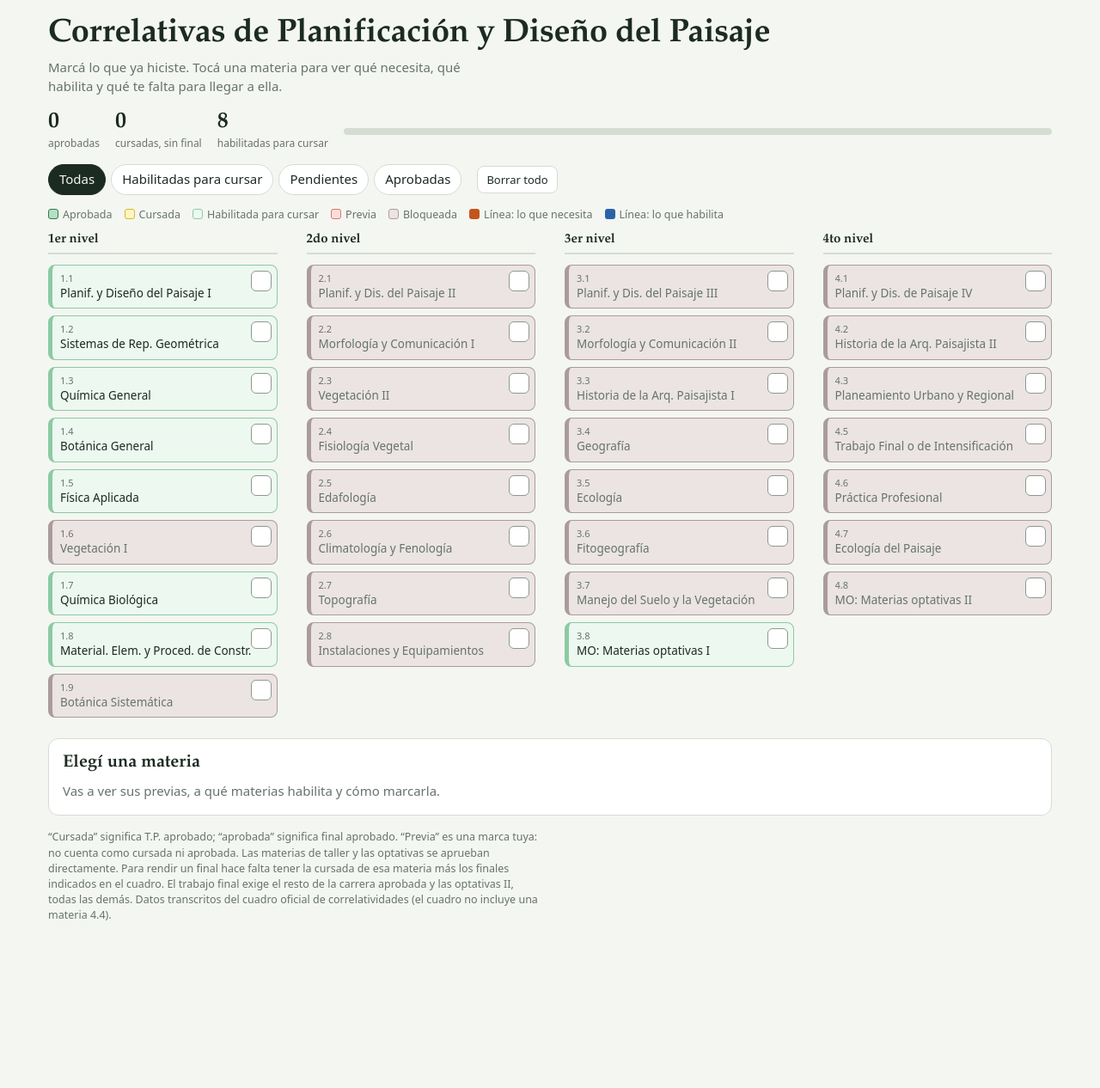
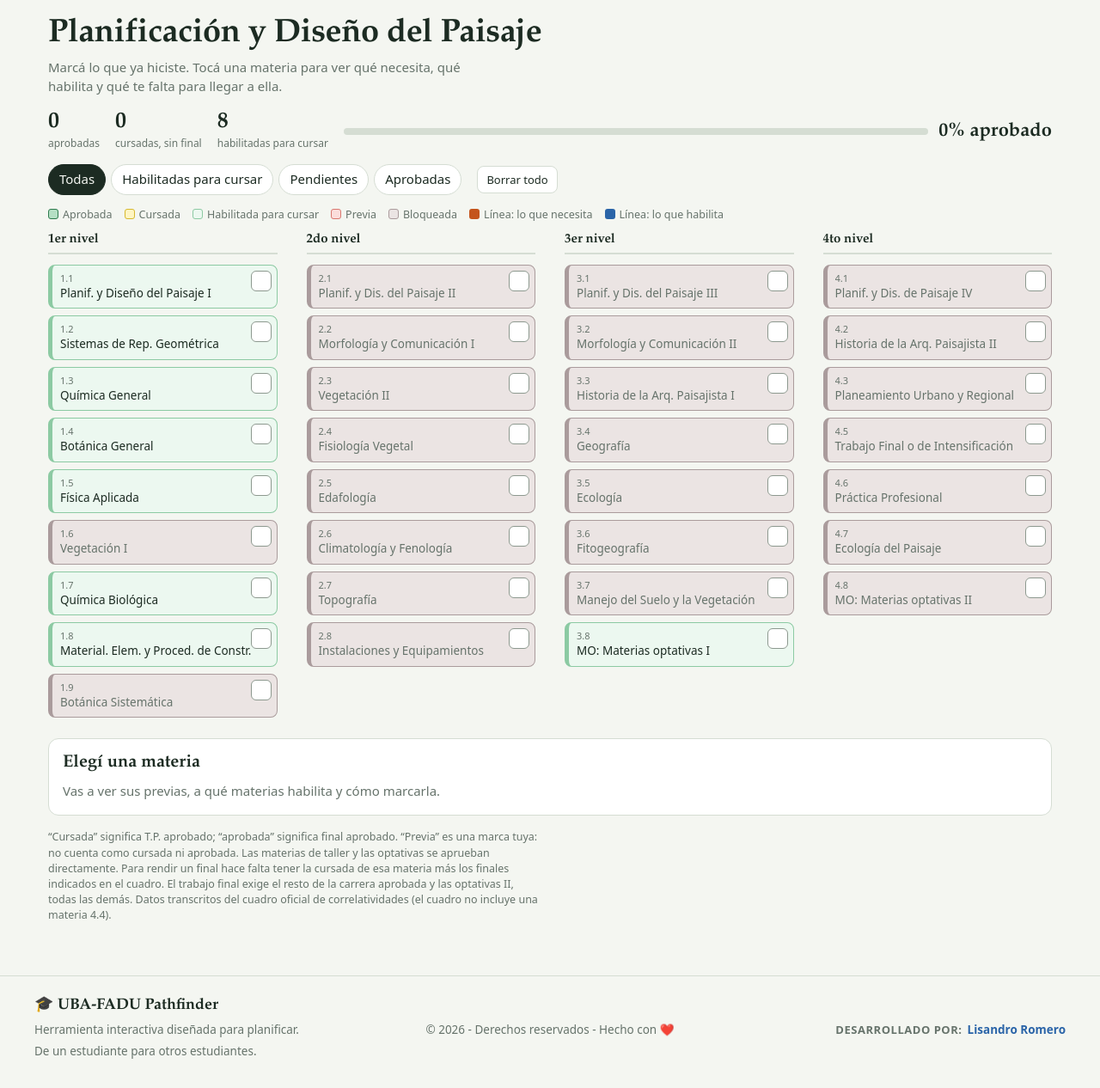
Before and after one commit to LisandroCyber/UBA-FADU-PATHFINDER, a plain HTML site: page index.html in a window 1280 px wide. Shown: the whole page at 86% size. Before the commit the page ends 1127 px from the top, so only its background shows below. Drawn offline with Linux system fonts and the light colour scheme.

Commit message:
Agrega porcentaje de avance y pie de página con créditos
- Muestra el porcentaje de carrera aprobada junto a la barra de progreso
- Agrega pie de página con créditos, en tres zonas
- Simplifica el título de la página

```diff
--- a/index.html
+++ b/index.html
@@ -71,15 +71,35 @@ svg{position:absolute;left:0;top:0;pointer-events:none;overflow:visible}
 .c.cur{border-color:var(--yl);background:var(--yb)}
 .c.pre{border-color:var(--pl);background:var(--pb)}
 .c.blk{border-color:var(--bl);background:var(--bb);color:var(--mut)}
+.progw{flex:1 1 260px;display:flex;align-items:center;gap:12px}
+.progw .prog{flex:1}
+#pct{font:600 22px/1 "Iowan Old Style",Palatino,Georgia,serif;white-space:nowrap}
+
+.ov[hidden]{display:none}
+.fin{max-width:1200px;margin:0 auto;display:grid;grid-template-columns:1fr auto 1fr;align-items:center;gap:24px}
+.fc{text-align:center}
+.fl h2{margin:0 0 8px;font:600 18px/1.2 "Iowan Old Style",Palatino,Georgia,serif;color:var(--ink)}
+.fl p,.fc p{margin:5px 0;font-size:13.5px;color:var(--mut)}
+.hrt{color:#d0343f}
+.fr{text-align:right;font-size:13.5px}
+.fr b{font-size:13px;letter-spacing:.04em;color:var(--mut)}
+.fr a{margin-left:6px;color:var(--cur);font-weight:600;text-decoration:none}
+.fr a:hover{text-decoration:underline}
+@media (max-width:760px){.fin{grid-template-columns:1fr;text-align:center;gap:14px}.fr{text-align:center}}
+.mod h2{color:var(--ink);font:600 19px/1.2 "Iowan Old Style",Palatino,Georgia,serif;margin:0 0 10px}
+.mod p{margin:5px 0}
+.foot{border-top:1px solid var(--line);padding:24px 16px 28px;margin-top:8px}
+.mod a{color:var(--cur);font-weight:600}
+.x{position:absolute;top:8px;right:10px;width:32px;height:32px;border:0;background:none;font-size:24px;line-height:1;color:var(--mut)}
 </style>
 </head>
 <body>
 <div class="w">
-<h1>Correlativas de Planificación y Diseño del Paisaje</h1>
+<h1>Planificación y Diseño del Paisaje</h1>
 <p class="sub">Marcá lo que ya hiciste. Tocá una materia para ver qué necesita, qué habilita y qué te falta para llegar a ella.</p>
 <div class="bar">
  <div class="stats"><div><b id="nA">0</b><span>aprobadas</span></div><div><b id="nC">0</b><span>cursadas, sin final</span></div><div><b id="nE">0</b><span>habilitadas para cursar</span></div></div>
- <div class="prog" id="prog" title="Avance"></div>
+ <div class="progw"><div class="prog" id="prog" title="Avance"></div><b id="pct">0%</b></div>
 
 </div>
 <div class="bar">
@@ -91,6 +111,7 @@ svg{position:absolute;left:0;top:0;pointer-events:none;overflow:visible}
 <div class="panel" id="panel"></div>
 <p class="note">“Cursada” significa T.P. aprobado; “aprobada” significa final aprobado. “Previa” es una marca tuya: no cuenta como cursada ni aprobada. Las materias de taller y las optativas se aprueban directamente. Para rendir un final hace falta tener la cursada de esa materia más los finales indicados en el cuadro. El trabajo final exige el resto de la carrera aprobada y las optativas II, todas las demás. Datos transcritos del cuadro oficial de correlatividades (el cuadro no incluye una materia 4.4).</p>
 </div>
+<footer class="foot"><div class="fin"><div class="fl"><h2 id="mt">🎓 UBA-FADU Pathfinder</h2><p>Herramienta interactiva diseñada para planificar.</p><p>De un estudiante para otros estudiantes.</p></div><div class="fc"><p>© 2026 - Derechos reservados - Hecho con <span class="hrt">❤️</span></p></div><div class="fr"><b>DESARROLLADO POR:</b><a href="https://www.linkedin.com/in/lisandroromero/" target="_blank" rel="noopener noreferrer">Lisandro Romero</a></div></div></footer>
 <script>
 const R=[
 ["1.1","Planif. y Diseño del Paisaje I",1,"","","",1],["1.2","Sistemas de Rep. Geométrica",1,"","","",1],["1.3","Química General",1,"","","",0],["1.4","Botánica General",1,"","","",0],["1.5","Física Aplicada",1,"","","",0],["1.6","Vegetación I",1,"","1.4","1.4",0],["1.7","Química Biológica",1,"","","",0],["1.8","Material. Elem. y Proced. de Constr.",1,"","","",0],["1.9","Botánica Sistemática",0,"","1.4","1.4",0],
@@ -131,7 +152,7 @@ function render(){
   if(!rel||!ok)el.classList.add("dim");
   el.querySelector(".k").setAttribute("aria-pressed",s==2);
   const fin=finOk(m);el.querySelector("small").textContent=m.id+(fin?" · final habilitado":"");});
- nA.textContent=a;nC.textContent=c;nE.textContent=e;
+ nA.textContent=a;nC.textContent=c;nE.textContent=e;document.getElementById("pct").textContent=Math.round(a/M.length*100)+"% aprobado";
  document.getElementById("prog").innerHTML='<i style="width:'+a/M.length*100+'%;background:var(--ok)"></i><i style="width:'+c/M.length*100+'%;background:var(--cur)"></i>';
  chips.querySelectorAll(".chip").forEach(b=>b.setAttribute("aria-pressed",b.dataset.k==flt));
  panel();edges();save();
@@ -179,6 +200,11 @@ document.addEventListener("click",e=>{
 });
 document.addEventListener("keydown",e=>{if((e.key=="Enter"||e.key==" ")&&e.target.classList.contains("c")){e.preventDefault();e.target.click()}});
 addEventListener("resize",edges);
+
+
+
+
+
 render();
 </script>
 </body>
```
